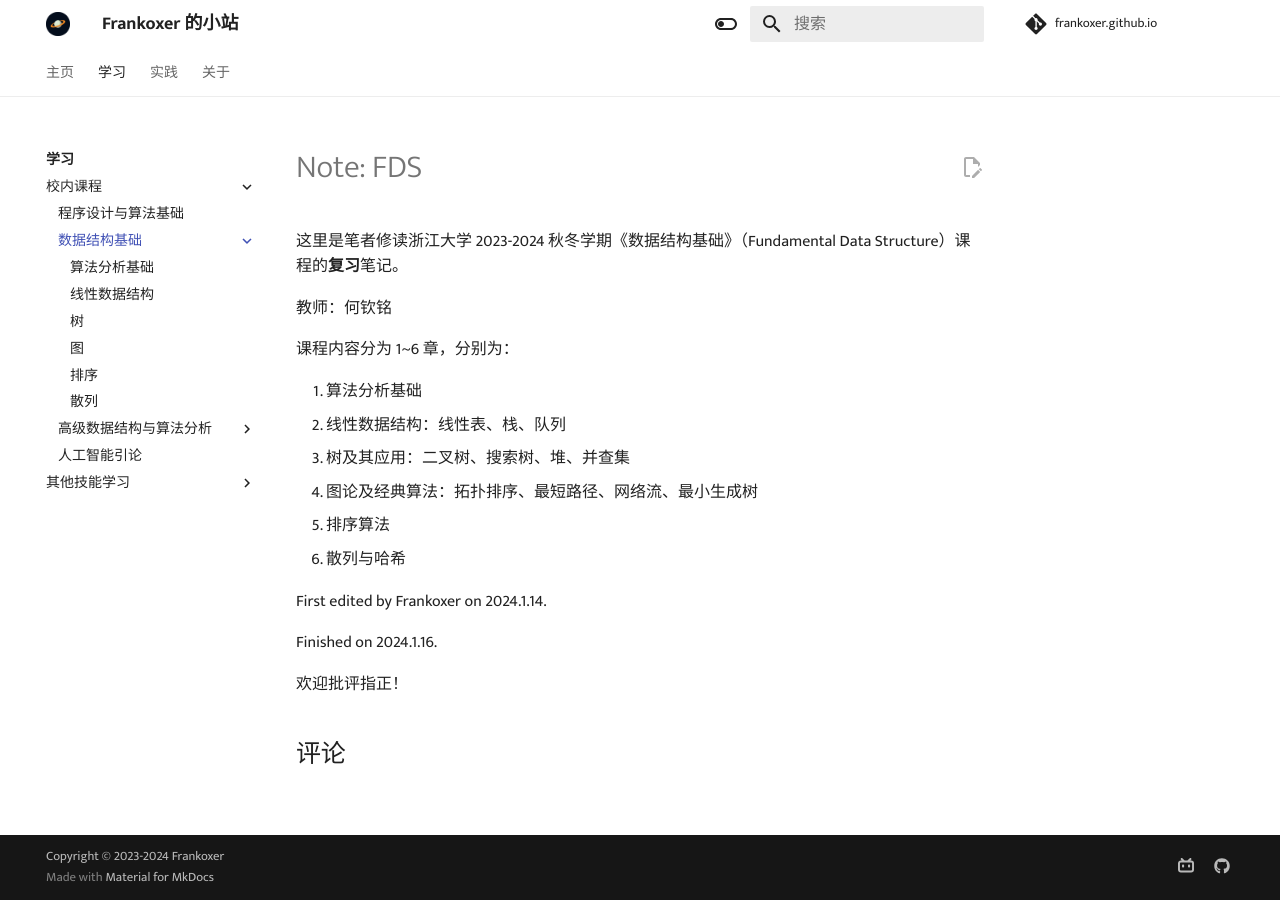
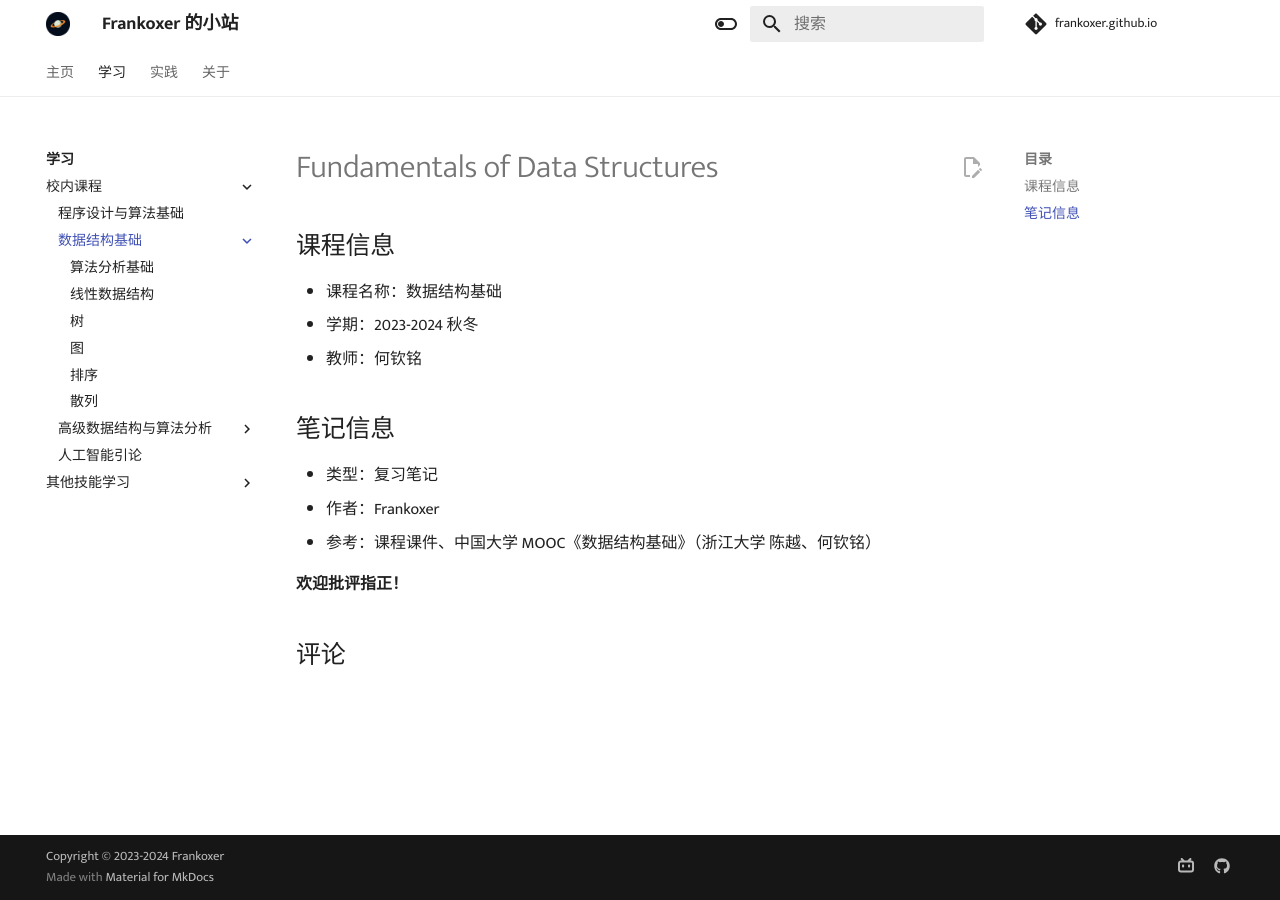
Before and after one commit to Frankoxer/frankoxer.github.io, an MkDocs documentation site: the page built from docs/study/course/ds/index.md, in a window 1280 px wide. Built offline with MkDocs 1.6.1 and Material for MkDocs 9.7.7, drawn with Linux system fonts in a browser that asks for light colours; comment, search, counter and statistics services are not loaded.

Commit message:
更新FDS课程介绍

```diff
--- a/docs/study/course/ds/index.md
+++ b/docs/study/course/ds/index.md
@@ -2,23 +2,18 @@
 comments: true
 ---
 
-# Note: FDS
+# Fundamentals of Data Structures
 
-这里是笔者修读浙江大学 2023-2024 秋冬学期《数据结构基础》（Fundamental Data Structure）课程的**复习**笔记。
+## 课程信息
 
-教师：何钦铭
+- 课程名称：数据结构基础
+- 学期：2023-2024 秋冬
+- 教师：何钦铭
 
-课程内容分为 1~6 章，分别为：
+## 笔记信息
 
-1. 算法分析基础
-2. 线性数据结构：线性表、栈、队列
-3. 树及其应用：二叉树、搜索树、堆、并查集
-4. 图论及经典算法：拓扑排序、最短路径、网络流、最小生成树
-5. 排序算法
-6. 散列与哈希
+- 类型：复习笔记
+- 作者：Frankoxer
+- 参考：课程课件、中国大学 MOOC《数据结构基础》（浙江大学 陈越、何钦铭）
 
-First edited by Frankoxer on 2024.1.14.
-
-Finished on 2024.1.16.
-
-欢迎批评指正！
+**欢迎批评指正！**
```
